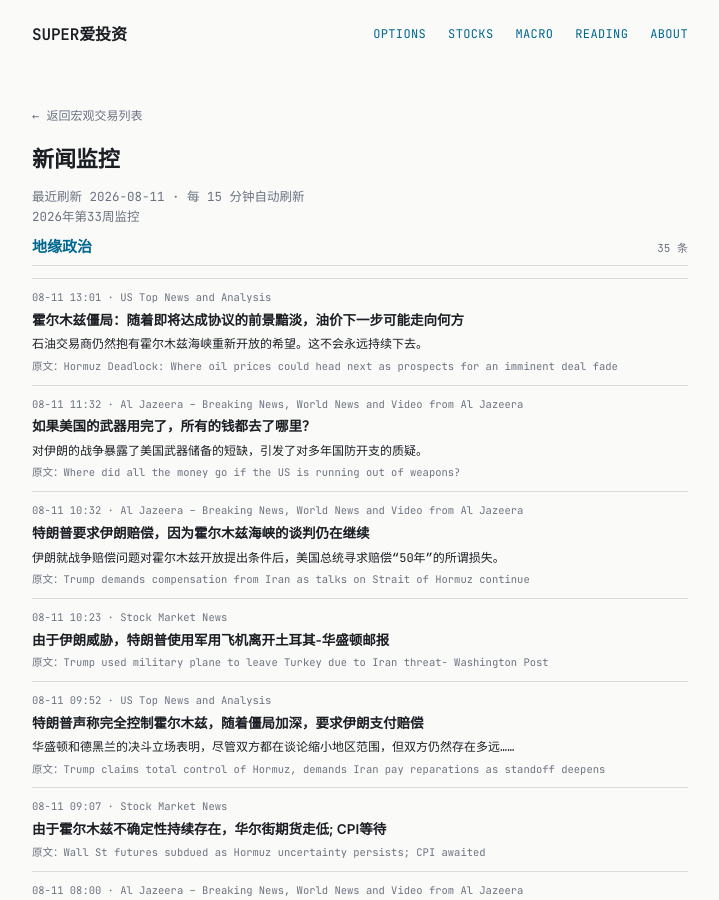
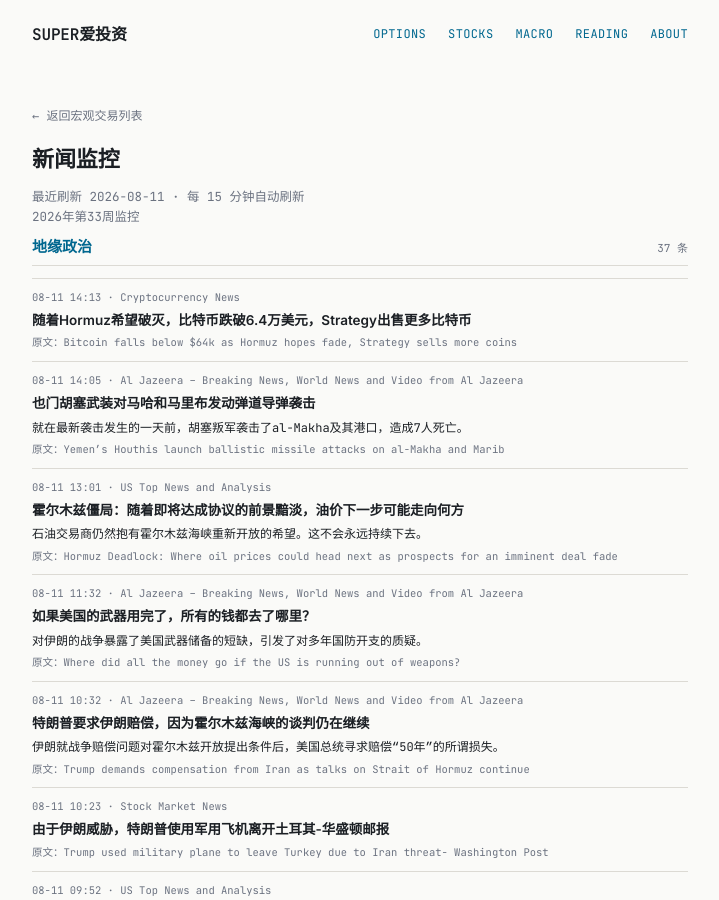
Before and after one commit to tang3super/tang3super.github.io, a Jekyll site: the page built from _macro_trade/news-digest.md, in a window 1280 px wide and 900 px high. Shown: the whole window, without its empty margins (280-999 px from the left). Built offline with Jekyll 4.4.1, drawn with Linux system fonts in a browser that asks for light colours.

Commit message:
sync news-digest article

```diff
--- a/_macro_trade/news-digest.md
+++ b/_macro_trade/news-digest.md
@@ -9,6 +9,19 @@ refresh_note: 每 15 分钟自动刷新
 topics:
 - name: 地缘政治
   items:
+  - title: Bitcoin falls below $64k as Hormuz hopes fade, Strategy sells more coins
+    summary: ''
+    link: https://www.investing.com/news/cryptocurrency-news/bitcoin-falls-below-64k-as-hormuz-hopes-fade-strategy-sells-more-coins-4850798
+    source: Cryptocurrency News
+    time: 08-11 14:13
+    title_zh: 随着Hormuz希望破灭，比特币跌破6.4万美元，Strategy出售更多比特币
+  - title: Yemen’s Houthis launch ballistic missile attacks on al-Makha and Marib
+    summary: The latest attacks come just a day after Houthi rebels targeted al-Makha and its port, killing seven people.
+    link: https://www.aljazeera.com/news/2026/8/11/yemens-houthis-launch-ballistic-missile-attacks-on-al-makha-and-marib?traffic_source=rss
+    source: Al Jazeera – Breaking News, World News and Video from Al Jazeera
+    time: 08-11 14:05
+    title_zh: 也门胡塞武装对马哈和马里布发动弹道导弹袭击
+    summary_zh: 就在最新袭击发生的一天前，胡塞叛军袭击了al-Makha及其港口，造成7人死亡。
   - title: 'Hormuz Deadlock: Where oil prices could head next as prospects for an imminent deal fade'
     summary: Oil traders keep clinging to hope that the Strait of Hormuz will reopen. That won't last forever.
     link: https://www.cnbc.com/2026/08/11/hormuz-oil-prices-us-iran.html
```
